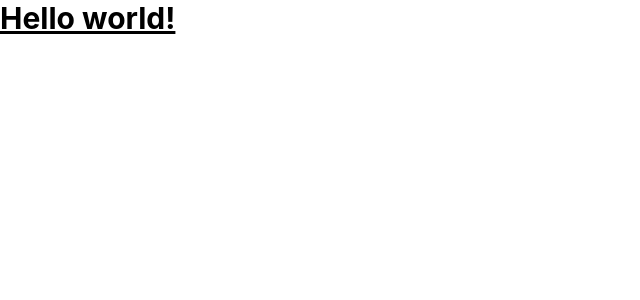
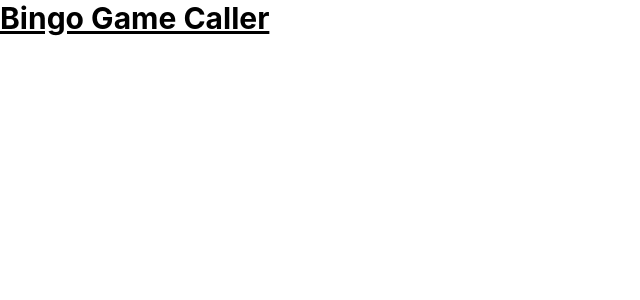
Before and after one commit to fefo360/bingogamecaller, a React (Create React App) app: page / in a window 1280 px wide. Shown: the top 300 px of the page, without its empty margins (0-640 px from the left). Built offline with nearby package versions, Linux system fonts and the light colour scheme.

Commit message:
main header changed

```diff
--- a/src/App.tsx
+++ b/src/App.tsx
@@ -5,7 +5,7 @@
 function App() {
   return (
     <h1 className="text-3xl font-bold underline">
-    Hello world!
+    Bingo Game Caller
   </h1>
   );
 }
```
